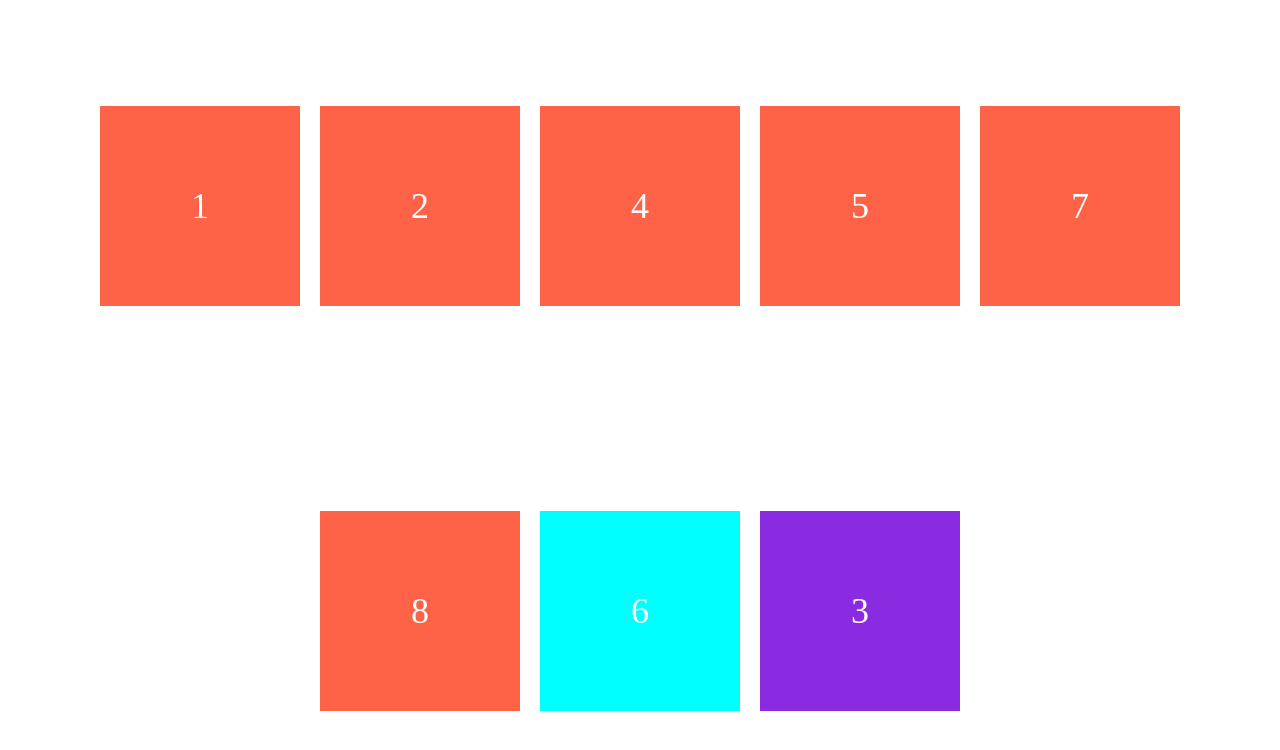
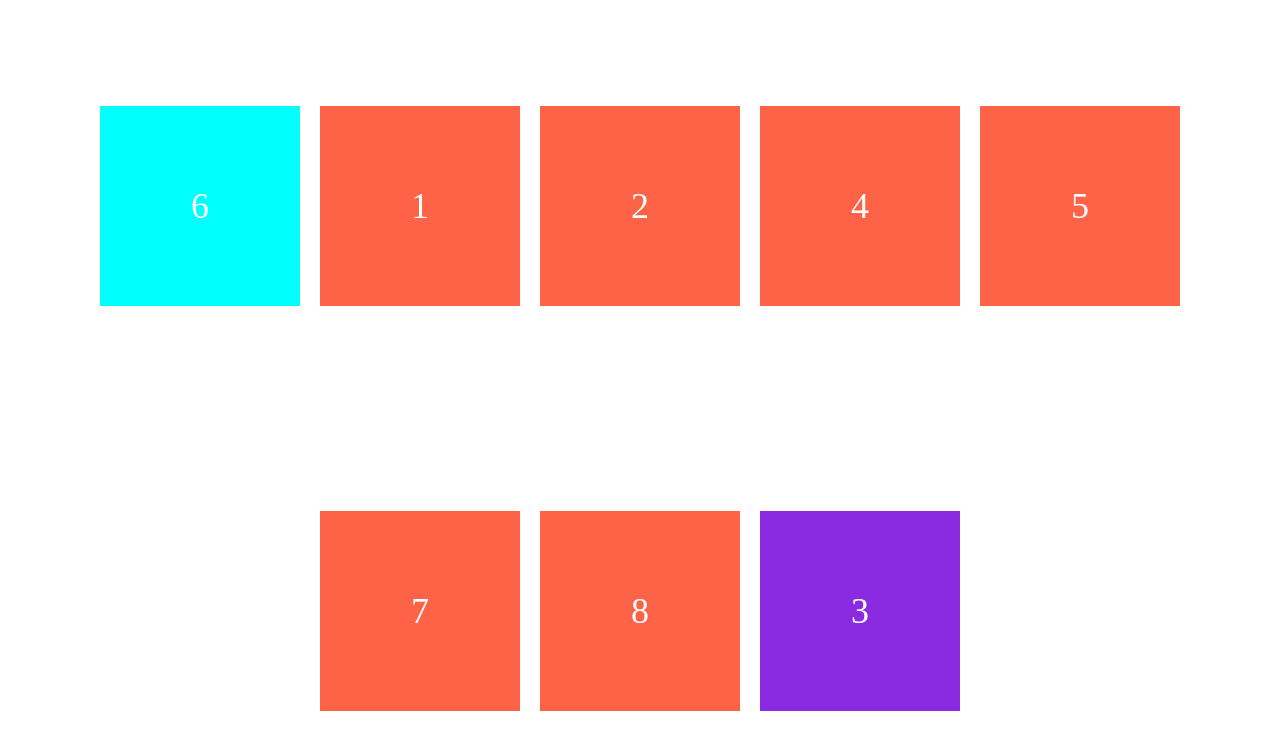
Before and after one commit to johj703/css_layout_masterclass, a website built with Vite: page index.html in a window 1280 px wide. Built offline with nearby package versions, Linux system fonts and the light colour scheme.

Commit message:
order속성에 음수도 넣을 수 있다.

```diff
--- a/styles/style.css
+++ b/styles/style.css
@@ -28,5 +28,5 @@
 
 .box:nth-child(6) {
   background-color: aqua;
-  order: 1;
+  order: -1;
 }
```
